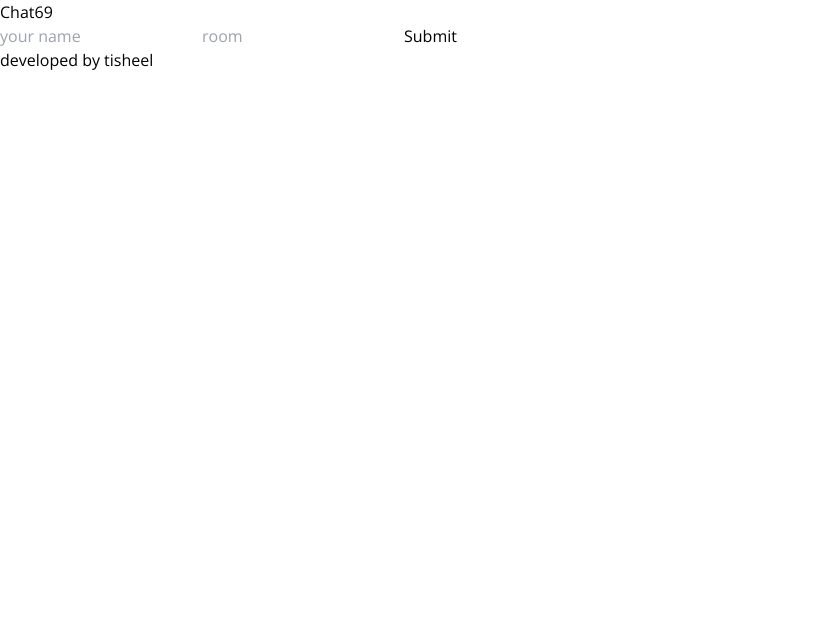
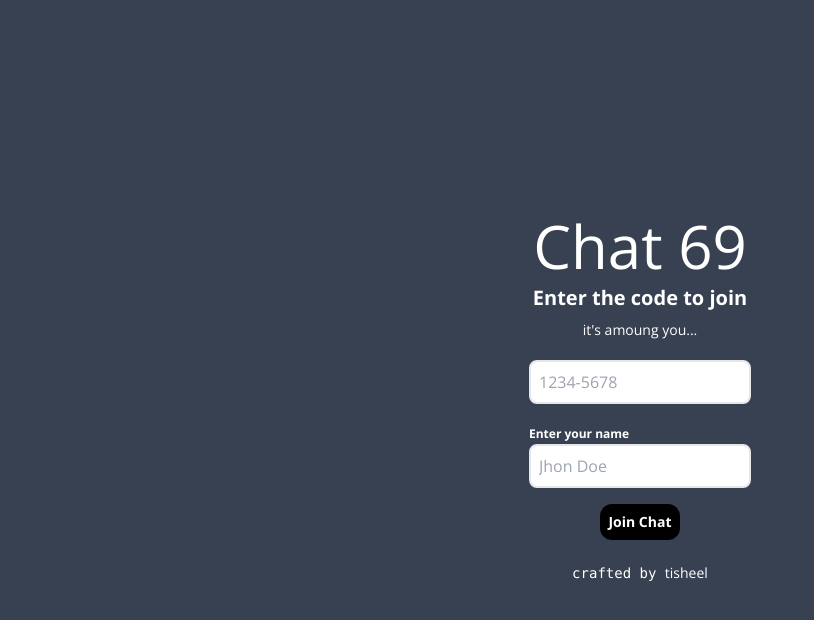
Before and after one commit to Tisheel/chat69, a React (Create React App) app in the folder app/: page / in a window 1280 px wide. Shown: the top 620 px of the page, without its empty margins (0-814 px from the left). Built offline with nearby package versions, Linux system fonts and the light colour scheme; no server answers.

Commit message:
join room page done

```diff
--- a/app/package.json
+++ b/app/package.json
@@ -9,6 +9,8 @@
     "react": "^18.0.0",
     "react-copy-to-clipboard": "^5.1.0",
     "react-dom": "^18.0.0",
+    "react-hot-toast": "^2.4.1",
+    "react-icons": "^5.0.1",
     "react-router-dom": "^6.14.1",
     "react-scripts": "5.0.1",
     "socket.io-client": "^4.7.1",
--- a/app/src/App.js
+++ b/app/src/App.js
@@ -3,15 +3,19 @@ import { io } from "socket.io-client"
 import { Route, Routes } from 'react-router-dom'
 import JoinRoom from './JoinRoom'
 import Room from './Room'
+import { Toaster } from 'react-hot-toast'
 
 function App() {
   const socket = io(process.env.REACT_APP_URL)
 
   return (
-    <Routes>
-      <Route path='/' element={<JoinRoom />} />
-      <Route path='/room/:roomId/:name' element={<Room socket={socket} />} />
-    </Routes>
+    <>
+      <Routes>
+        <Route path='/' element={<JoinRoom />} />
+        <Route path='/room/:roomId/:name' element={<Room socket={socket} />} />
+      </Routes>
+      <Toaster position='bottom-center' />
+    </>
   )
 }
 
--- a/app/src/JoinRoom.js
+++ b/app/src/JoinRoom.js
@@ -1,4 +1,5 @@
 import { useEffect, useState } from "react"
+import toast from "react-hot-toast"
 import { useNavigate, useSearchParams } from 'react-router-dom'
 
 const JoinRoom = () => {
@@ -18,39 +19,47 @@ const JoinRoom = () => {
   function join(e) {
     e.preventDefault()
 
-    if (name === '' || room === '') {
-      return alert('Are you dumb 😶')
-    }
     if (name.length < 5) {
-      return alert('You dumb 😶 name too short')
+      return toast('You dumb 😶 name too short')
     }
     if (room.length < 6) {
-      return alert('You dumb 😶 room too short')
+      return toast('You dumb 😶 room too short')
     }
     if (room.includes(' ') || name.includes(' ')) {
-      return alert('You dumb 😶 room or name should not have space')
+      return toast('You dumb 😶 room or name should not have space')
     }
 
     navigate(`/room/${room}/${name}`)
   }
 
   return (
-    <div>
-      <header>
-        <h1>Chat69</h1>
-      </header>
-      <section id='main'>
-        <form id="join-form" onSubmit={join}>
-          <input type="text" placeholder="your name" onChange={(e) => setName(e.target.value)} value={name} />
-          <input type="text" placeholder="room" onChange={(e) => setRoom(e.target.value)} value={room} />
-          <input type="submit" />
+    <div className='flex flex-col items-center justify-center h-screen bg-gray-700 text-white'>
+      <div className='flex flex-col items-center'>
+        <div className='flex flex-col text-center font-mono mb-5 gap-2'>
+            <span className="text-6xl">Chat 69</span>
+            <span className='font-bold text-xl'>Enter the code to join</span>
+            <span className='font-extralight text-sm'>it's amoung you...</span>
+        </div>
+        <form className='font-mono w-full mb-5' onSubmit={join}>
+          <div>
+            <input className='border-2 p-2 rounded-lg w-full text-black' type='text' value={room} placeholder='1234-5678' onChange={(e) => setRoom(e.target.value)} required />
+          </div>
+          <div className='mt-4 mb-4'>
+            <label className='font-bold text-xs'>Enter your name</label>
+            <div>
+              <input className='border-2 p-2 rounded-lg w-full text-black' type='text' value={name} placeholder="Jhon Doe" onChange={(e) => setName(e.target.value)} required />
+            </div>
+          </div>
+          <div className='flex justify-center'>
+            <button className='bg-black text-white font-bold text-sm p-2 rounded-xl cursor-pointer'>
+              Join Chat
+            </button>
+          </div>
         </form>
-      </section>
-      <footer>
-        <p>
-          developed by <a href="https://www.linkedin.com/in/tisheel-bashyam/">tisheel</a>
-        </p>
-      </footer>
+        <div>
+        <span className='font-extralight text-sm font-mono'>crafted by <a href="https://www.linkedin.com/in/tisheel-bashyam/" target="_blank">tisheel</a></span>
+        </div>
+      </div>
     </div>
   )
 }
```
Also changed, not shown: 1 other file (tests, documents, lock files or other folders).
